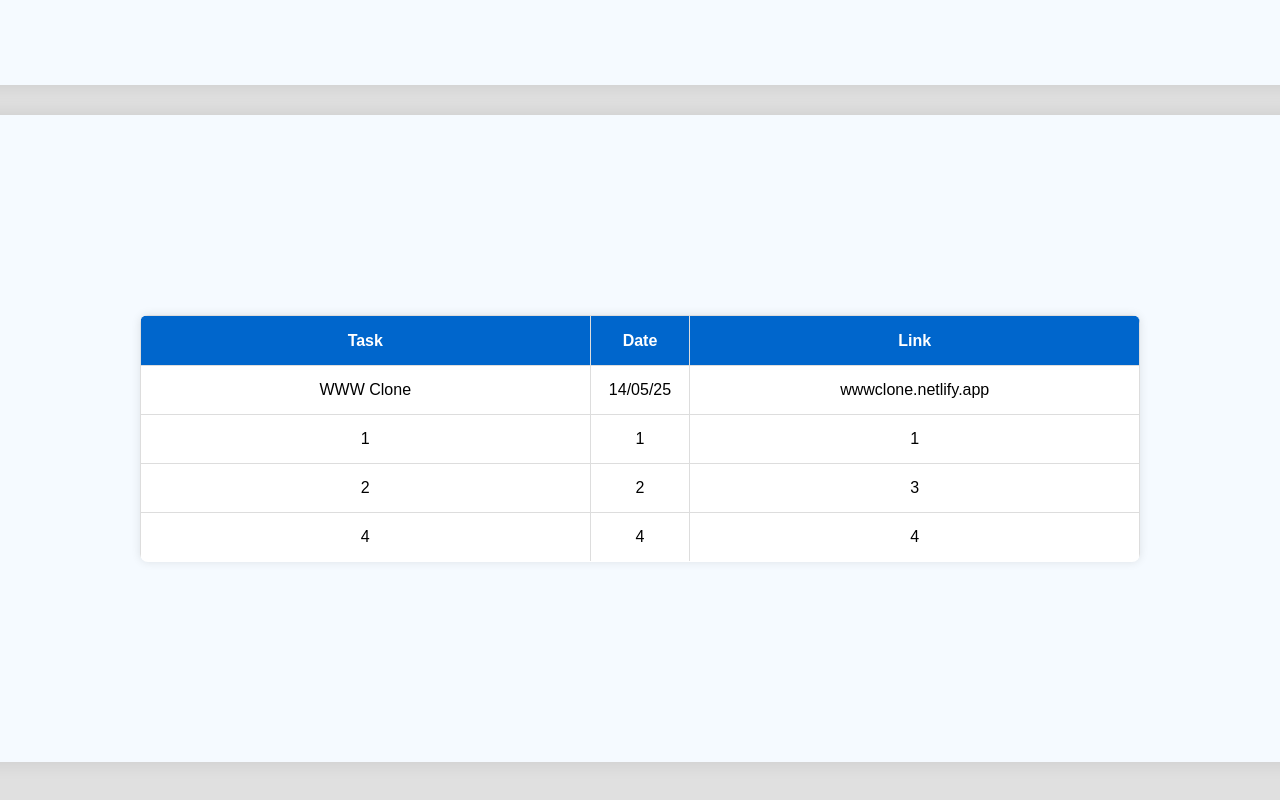
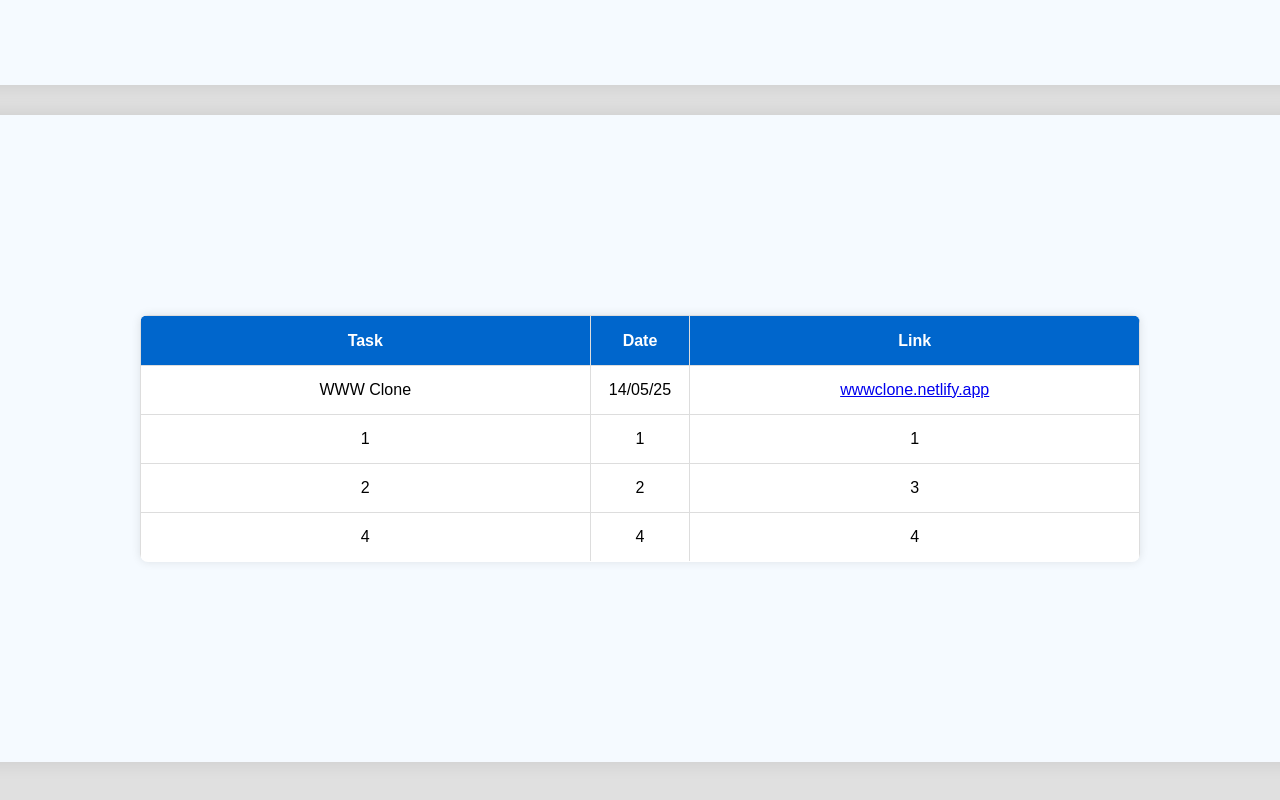
Before and after one commit to Tanmay-Anand/Tasks, a plain HTML site: page index.html in a window 1280 px wide. Shown: the part 718-1518 px from the top of the page. Drawn offline with Linux system fonts and the light colour scheme.

Commit message:
Add files via upload

```diff
--- a/index.html
+++ b/index.html
@@ -52,7 +52,7 @@
           <tr>
             <td>WWW Clone</td>
             <td>14/05/25</td>
-            <td>wwwclone.netlify.app</td>
+            <td><a href="https://wwwclone.netlify.app/">wwwclone.netlify.app</a></td>
           </tr>
           <tr>
             <td>1</td>
```
